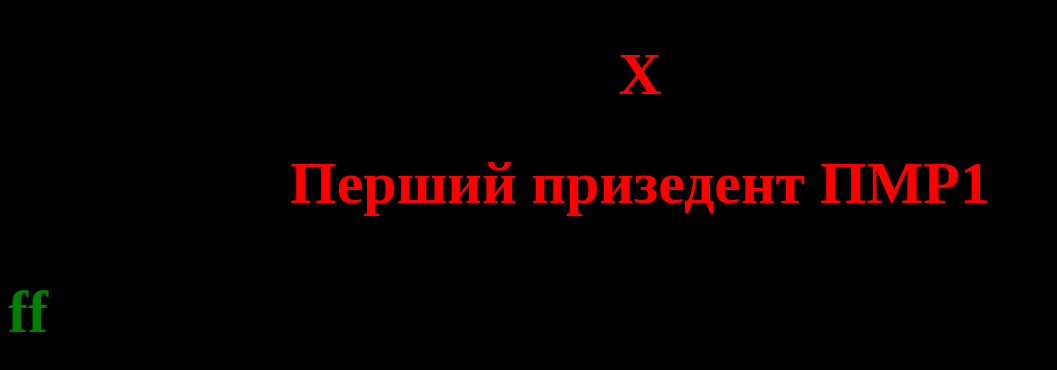
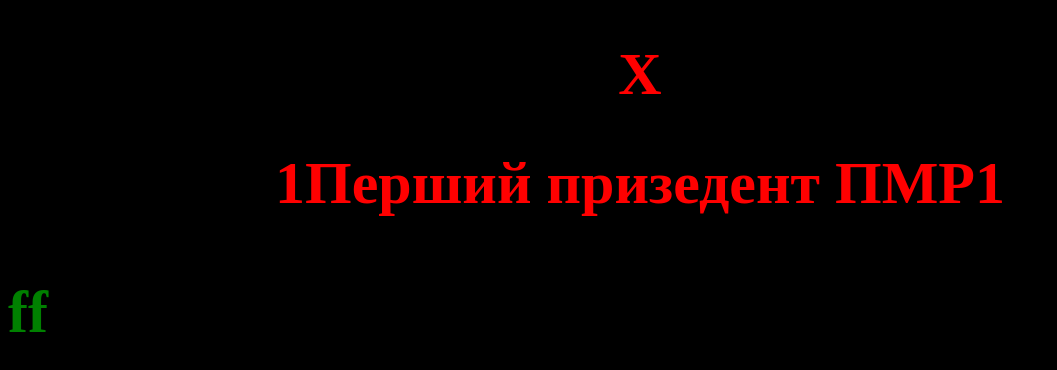
Before and after one commit to yarikkulyk1/press, a plain HTML site: page firstpresident.html in a window 1280 px wide. Shown: the whole page, without its empty margins (0-1057 px from the left). Drawn offline with Linux system fonts and the light colour scheme.

Commit message:
Update firstpresident.html

```diff
--- a/firstpresident.html
+++ b/firstpresident.html
@@ -2,7 +2,7 @@
 <html>
 <head>
 	<center><h1 style="color:red; font-size:60px;">X</h1></center>
-	<center><h1 style="color:red; font-size:60px;">Перший призедент ПМР1</h1></center>
+	<center><h1 style="color:red; font-size:60px;">1Перший призедент ПМР1</h1></center>
 	<h6><p style="color: green; font-size:60px";>ff</p></h6>
 
 </head>
```
